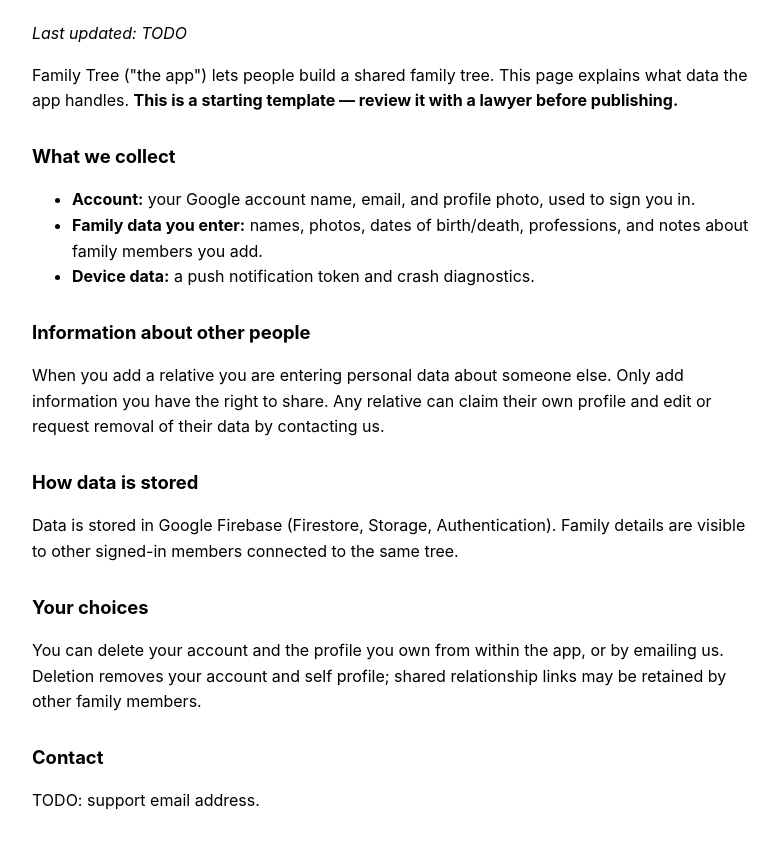
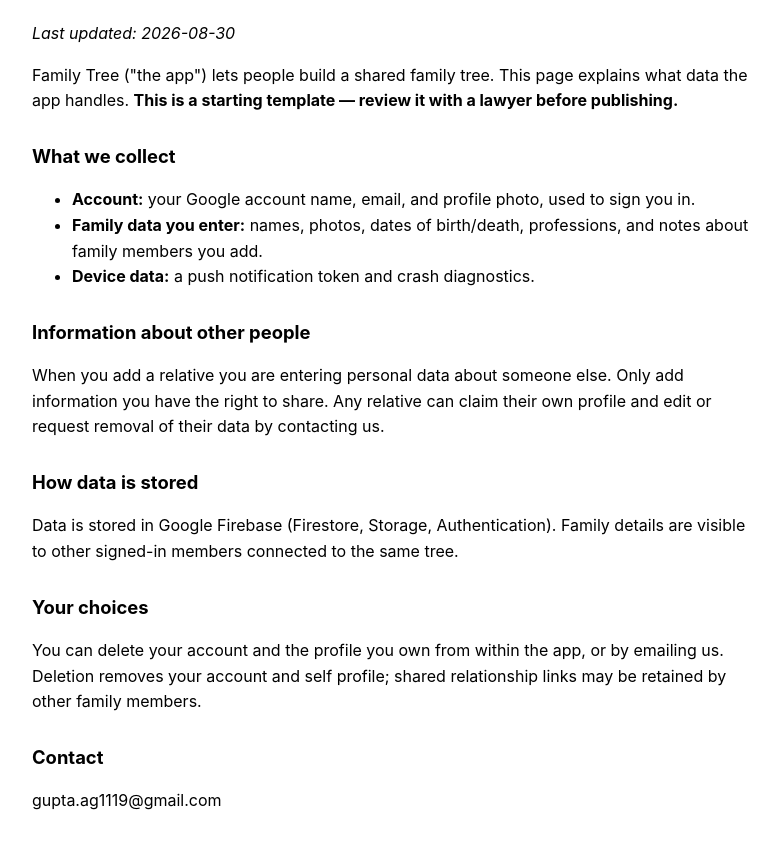
Before and after one commit to ag119/family-tree-web, a plain HTML site: page privacy.html in a window 1280 px wide. Shown: the part 86-934 px from the top of the page, without its empty margins (248-1027 px from the left). Drawn offline with Linux system fonts and the light colour scheme.

Commit message:
Update privacy policy with last updated date and contact email

```diff
--- a/privacy.html
+++ b/privacy.html
@@ -13,7 +13,7 @@
 </head>
 <body>
   <h1>Privacy Policy</h1>
-  <p><em>Last updated: TODO</em></p>
+  <p><em>Last updated: 2026-08-30</em></p>
 
   <p>Family Tree ("the app") lets people build a shared family tree. This page
   explains what data the app handles. <strong>This is a starting template —
@@ -42,6 +42,6 @@
   relationship links may be retained by other family members.</p>
 
   <h2>Contact</h2>
-  <p>TODO: support email address.</p>
+  <p>gupta.ag1119@gmail.com</p>
 </body>
 </html>
```
